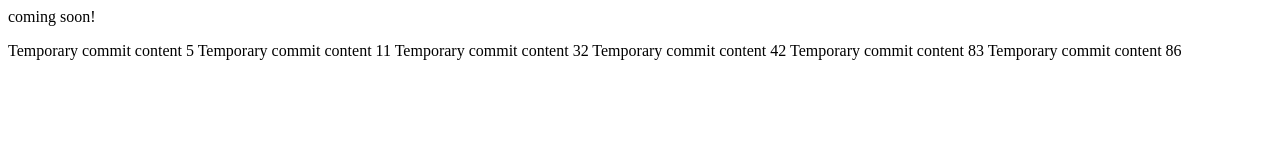
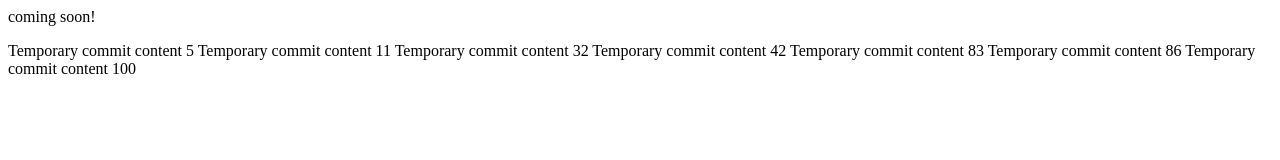
Before and after one commit to devportalinc/gtm, a plain HTML site: page index.html in a window 1280 px wide. Drawn offline with Linux system fonts and the light colour scheme.

```diff
--- a/index.html
+++ b/index.html
@@ -11,3 +11,4 @@ Temporary commit content 32
 Temporary commit content 42
 Temporary commit content 83
 Temporary commit content 86
+Temporary commit content 100
```
